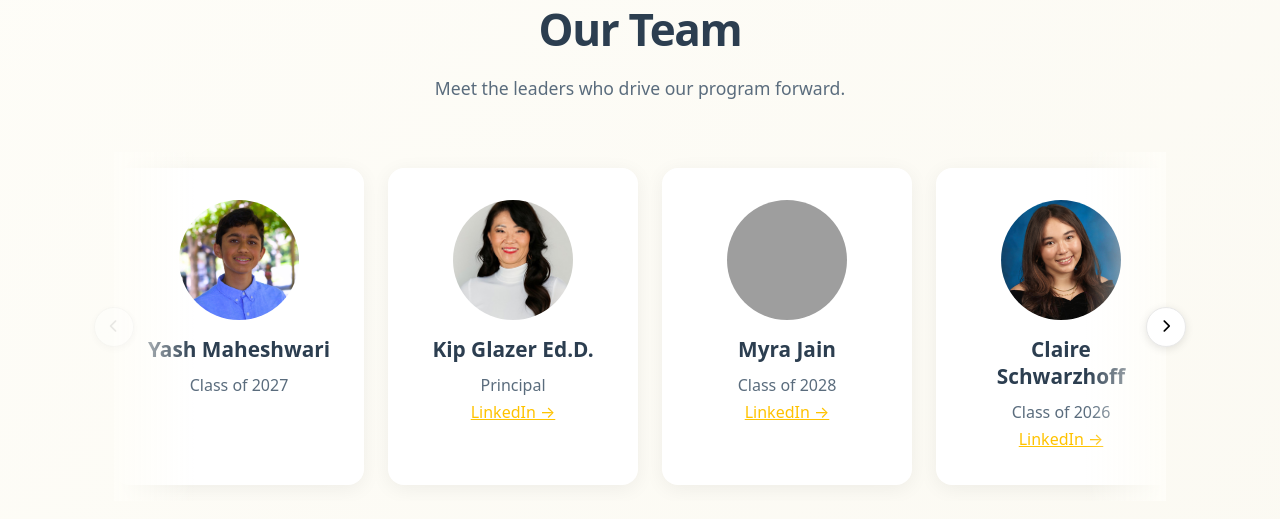
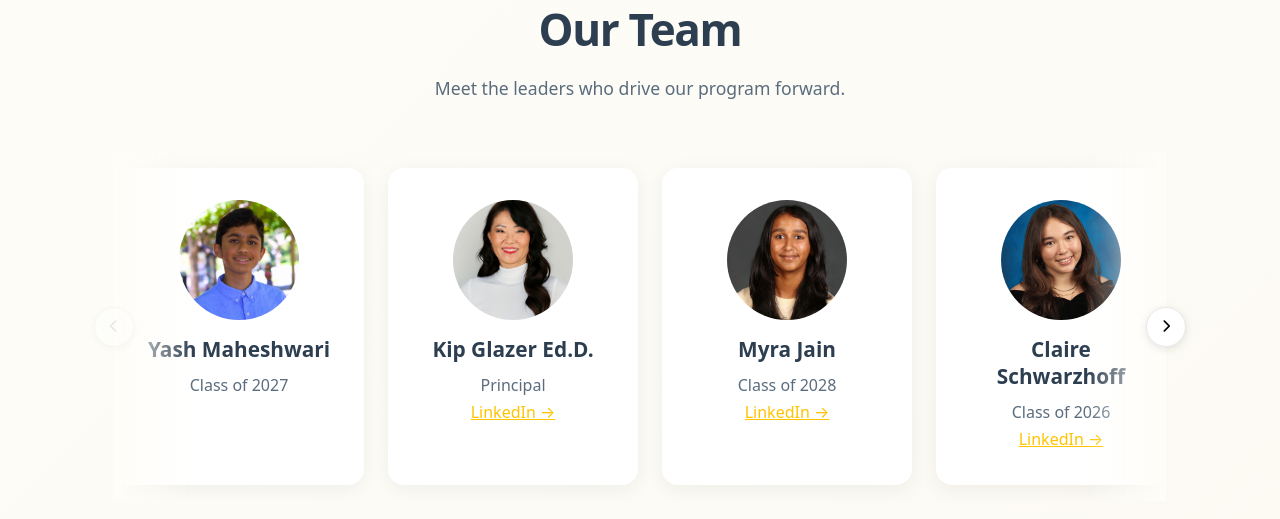
Before and after one commit to MVHS-Tech-Internship/tech-internship-website-main, a Flask app: page /about/team in a window 1280 px wide. Shown: the part 188-707 px from the top of the page. Run offline with Flask 3, Linux system fonts and the light colour scheme; grey boxes are pictures that could not be loaded.

Commit message:
Updated + Touch ups

```diff
--- a/static/css/style.css
+++ b/static/css/style.css
@@ -291,7 +291,7 @@ nav {
     .hero-grid {
         grid-template-columns: 1fr;
         gap: 3.5rem;
-        text-align: center;
+    text-align: center;
     }
 
     .hero-text h1 {
@@ -1122,6 +1122,10 @@ footer {
     display: block;
 }
 
+.team-photo-myra {
+    object-position: center 20%;
+}
+
 .team-photo-placeholder {
     width: 120px;
     height: 120px;
--- a/templates/about_team.html
+++ b/templates/about_team.html
@@ -43,8 +43,9 @@
 
             <div class="team-card">
                 <!-- Myra photo missing → placeholder -->
-                <img src="{{ url_for('static', filename='images/placeholder.png') }}"
-                     alt="Myra Jain" class="team-photo">
+                <img src="{{ url_for('static', filename='images/myrajainprofile.png') }}"
+                alt="Myra Jain"
+                class="team-photo team-photo-myra">
                 <h3>Myra Jain</h3>
                 <p class="team-card-role">Class of 2028</p>
                 <a class="team-card-link" href="https://www.linkedin.com/in/myra-jain2010/" target="_blank">LinkedIn →</a>
--- a/templates/index.html
+++ b/templates/index.html
@@ -98,6 +98,6 @@
 </section>
 
 <section class="call-to-action">
-    <a href="/support" class="btn-primary">Support Our Work</a>
+    <a href="{{ url_for('donations') }}" class="btn-primary">Support Our Work</a>
 </section>
 {% endblock %}
```
Also changed, not shown: static/images/myrajainprofile.png (added).
